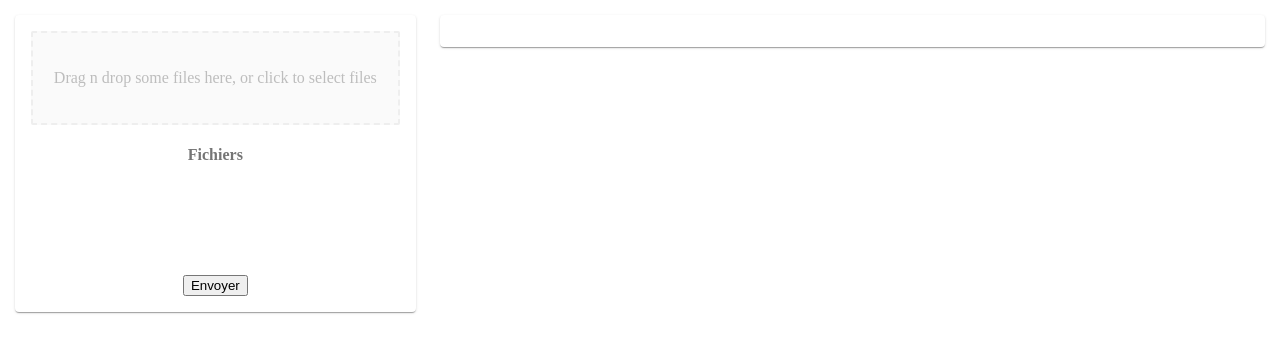
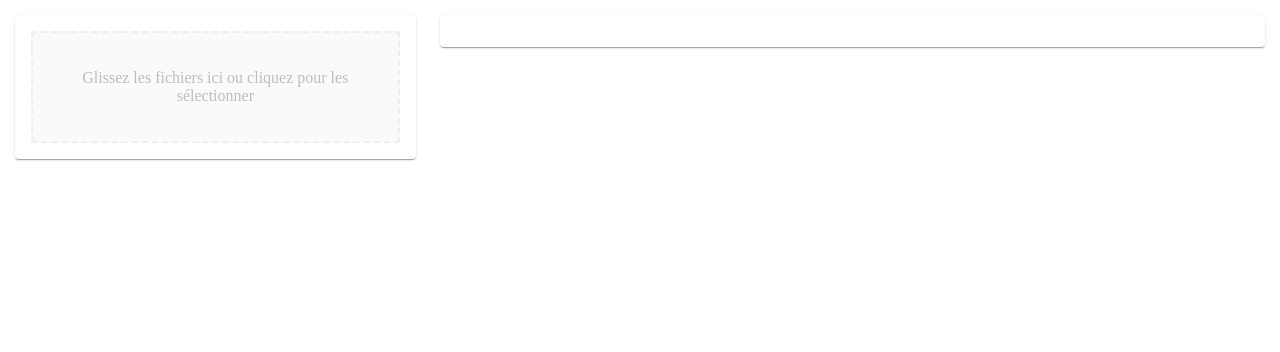
Before and after one commit to AdrienXIV/dropbox-front, a React (Create React App) app: page /profil in a window 1280 px wide. Shown: the top 352 px of the page. Built offline with nearby package versions, Linux system fonts and the light colour scheme.

Commit message:
📦 NEW: condition pour afficher le bloc des fichiers avec le bouton envoyer s'il y'a des fichiers importés

```diff
--- a/src/components/Profile/index.tsx
+++ b/src/components/Profile/index.tsx
@@ -44,6 +44,7 @@
 
   render() {
     const { classes } = this.props;
+
     const files = this.state.files.map((file: any, index: number) => (
       <Chip key={index.toString()} label={file.name} onDelete={() => this.handleDelete(index)} variant='outlined' />
     ));
@@ -57,16 +58,21 @@
                   <section>
                     <div {...getRootProps({ className: 'dropzone' })} className={classes.base}>
                       <input {...getInputProps()} />
-                      <p>Drag n drop some files here, or click to select files</p>
+                      <p>Glissez les fichiers ici ou cliquez pour les sélectionner</p>
                     </div>
                     <aside>
-                      <h4>Fichiers</h4>
-                      <div className={classes.files}>{files}</div>
+                      {(() =>
+                        this.state.files.length > 0 ? (
+                          <>
+                            <h4>Fichiers</h4>
+                            <div className={classes.files}>{files}</div>
+                            <button onClick={e => this.handleSubmit(e)}>Envoyer</button>
+                          </>
+                        ) : null)()}
                     </aside>
                   </section>
                 )}
               </Dropzone>
-              <button onClick={e => this.handleSubmit(e)}>Envoyer</button>
             </Paper>
           </Grid>
           <Grid item xs={8}>
--- a/src/components/Profile/styles.tsx
+++ b/src/components/Profile/styles.tsx
@@ -44,6 +44,14 @@
       margin: '15% 0',
       '& > div': {
         margin: '2.5% 0',
+        display: 'flex',
+        justifyContent: 'flex-end',
+        '&>span': {
+          margin: '0 auto',
+        },
+        '&>svg:hover': {
+          color: 'red',
+        },
       },
     },
   });
```
